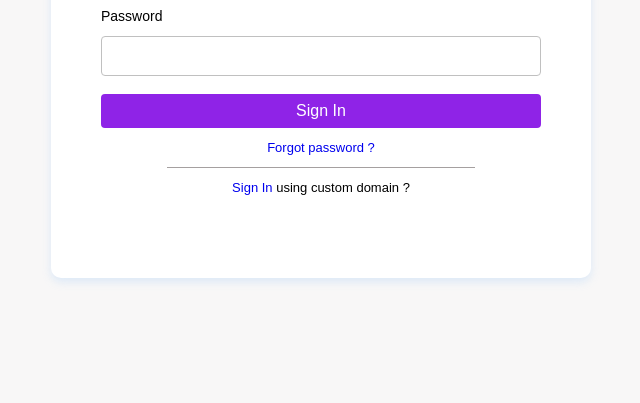
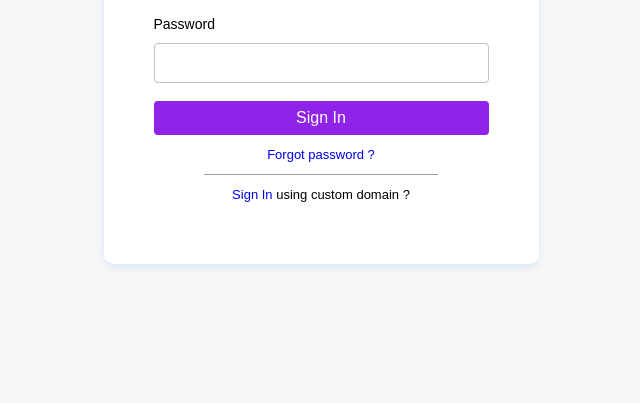
Before and after one commit to Swati11129/Sign-In-page-in-HTML-CSS-only, a plain HTML site: page index.html in a window 768 px wide. Shown: the part 397-800 px from the top of the page, without its empty margins (63-703 px from the left). Drawn offline with Linux system fonts and the light colour scheme.

Commit message:
added display and grid property in css

```diff
--- a/style.css
+++ b/style.css
@@ -13,16 +13,16 @@ body{
 
     width: 100%;
     height: 100vh;
-    position: relative;
-
+    display: flex;
+    align-items: center;
+    justify-content: center;
+    display: grid;
+    grid-template-columns: repeat(autofit,minmax(450px,1fr));
+    grid-template-rows: repeat(autofit,minmax(450px,1fr));
 }
 
 .container form{
     width: 435px;
-    position: absolute;
-    top: 50%;
-    left: 50%;
-    transform: translate(-50%,-50%);
     padding: 50px;
     background-color: white;
     border-radius: 10px;
@@ -86,43 +86,3 @@ a{
 .container form .btn:hover{
     opacity: .9;
 }
-
-
-
-
-@media (max-width: 501px) {
-  html {
-    font-size: 15px;
-  }
-
-  .container form {
-    width: 300px;
-  }
-}
-
-@media (min-width: 501px) and (max-width: 768px) {
-  html {
-    font-size: 14px;
-  }
-
-  .container form {
-    width: 450px;
-  }
-}
-
-@media (min-width: 765px) and (max-width: 1200px) {
-  html {
-    font-size: 18px;
-  }
-
-  .container form {
-    width: 540px;
-    height: 550px;
-  }
-}
-
-@media (orientation: landscape) and (max-height: 500px) {
-  .container {
-    height: 100vmax;
-  }
-}
```
